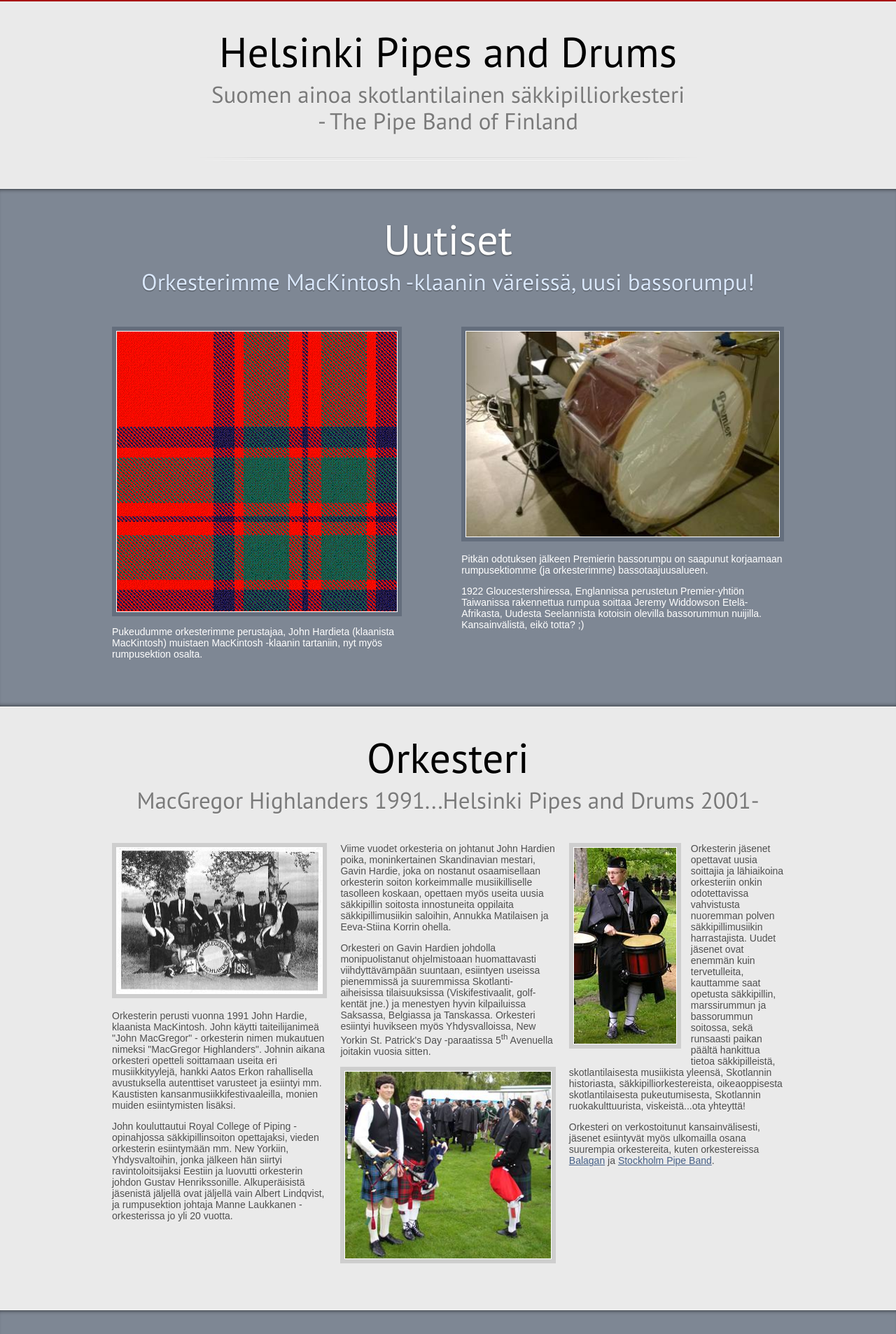
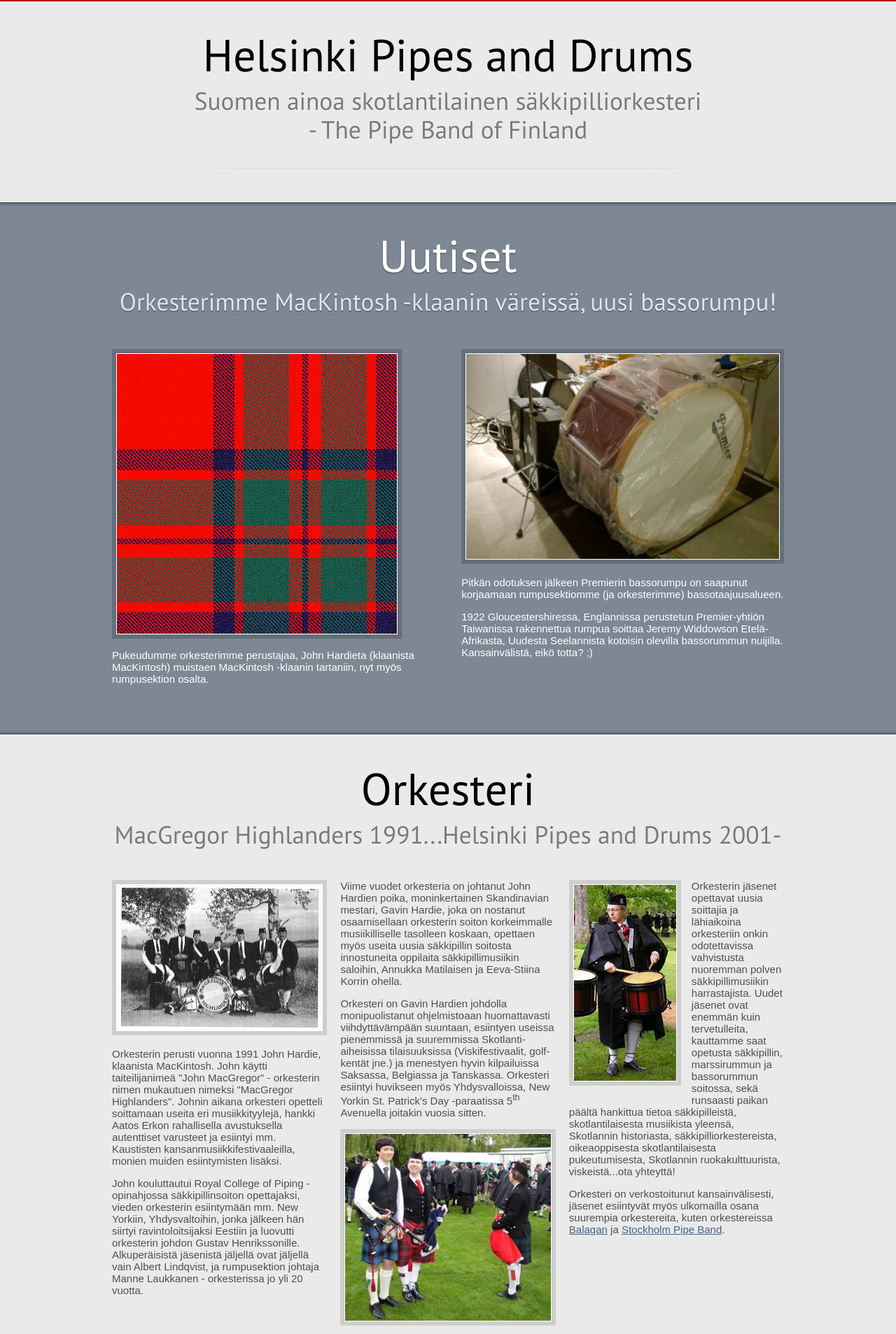
Before and after one commit to geminga/bagpipe.fi, a PHP site: page / in a window 1280 px wide. Shown: the top 1907 px of the page at 70% size. Run offline with PHP 8.4, Linux system fonts and the light colour scheme; some libraries are stand-ins or nearby versions.

Commit message:
Body font larger.

```diff
--- a/css/default.css
+++ b/css/default.css
@@ -8,7 +8,7 @@
  */
 @media all{
 	body{
-		font:14px Arial, Helvetica, sans-serif;
+		font:15px Arial, Helvetica, sans-serif;
 		margin:0;
 		background:#FF0000;
 		width:100%;
```
